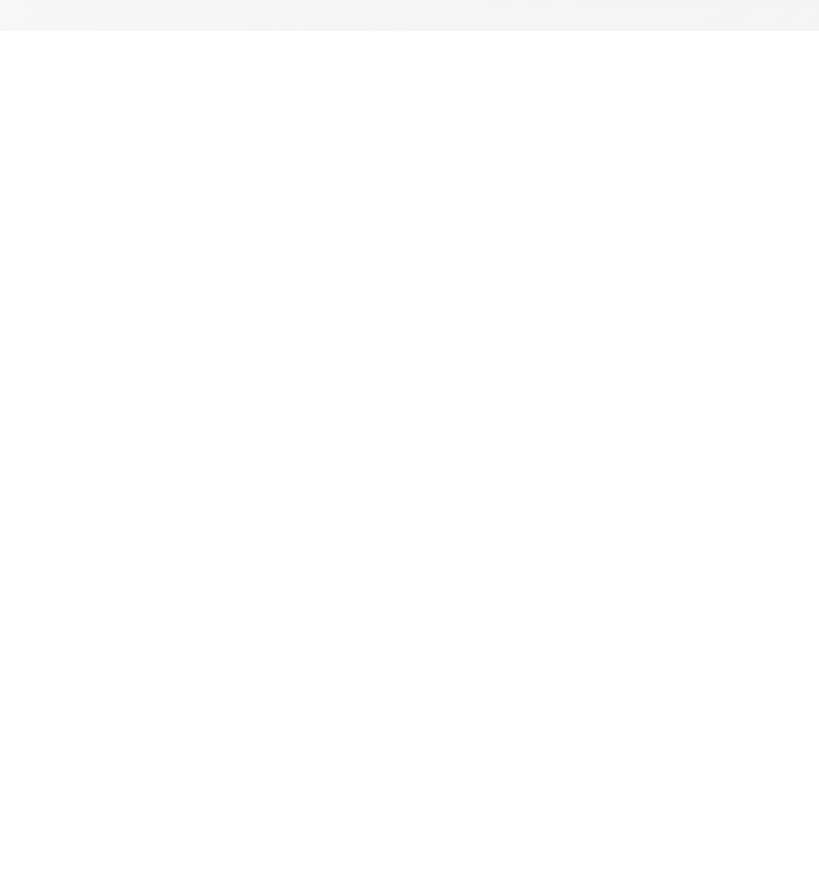
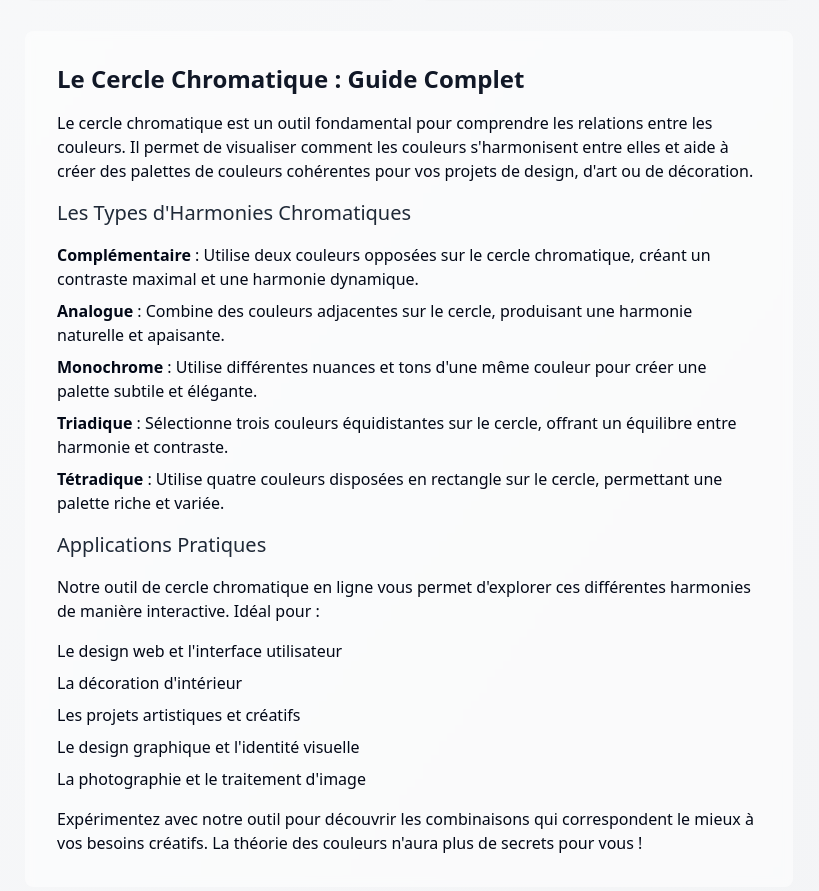
Before and after one commit to Digitizfr/colorwheel-explorer, a React (Vite) app: page / in a window 1280 px wide. Shown: the part 789-1680 px from the top of the page, without its empty margins (231-1050 px from the left). Before the commit the page ends 820 px from the top, so only its background shows below. Built offline with nearby package versions, Linux system fonts and the light colour scheme.

Commit message:
Add descriptive text below color wheel
Added a descriptive text section below the color wheel component to enhance site SEO and provide additional context for users.
[skip gpt_engineer]

```diff
--- a/src/pages/Index.tsx
+++ b/src/pages/Index.tsx
@@ -101,7 +101,6 @@ const Index = () => {
         </header>
 
         <div className="grid md:grid-cols-2 gap-6">
-          {/* Colonne de gauche : Sélection de couleur et type d'harmonie */}
           <div className="space-y-6">
             <Card className="p-6 backdrop-blur-sm bg-white/50">
               <h2 className="text-lg font-semibold mb-4">1. Choisissez votre couleur</h2>
@@ -145,7 +144,6 @@ const Index = () => {
             </Card>
           </div>
 
-          {/* Colonne de droite : Affichage des couleurs */}
           <div>
             <Card className="p-6 backdrop-blur-sm bg-white/50 h-full">
               <h2 className="text-lg font-semibold mb-4">Votre palette de couleurs</h2>
@@ -157,6 +155,36 @@ const Index = () => {
             </Card>
           </div>
         </div>
+
+        <section className="prose prose-gray max-w-none mt-12 bg-white/50 backdrop-blur-sm rounded-lg p-8 space-y-4">
+          <h2 className="text-2xl font-semibold text-gray-900">Le Cercle Chromatique : Guide Complet</h2>
+
+          <p>Le cercle chromatique est un outil fondamental pour comprendre les relations entre les couleurs. Il permet de visualiser comment les couleurs s'harmonisent entre elles et aide à créer des palettes de couleurs cohérentes pour vos projets de design, d'art ou de décoration.</p>
+
+          <h3 className="text-xl font-medium text-gray-800">Les Types d'Harmonies Chromatiques</h3>
+
+          <ul className="space-y-2">
+            <li><strong>Complémentaire</strong> : Utilise deux couleurs opposées sur le cercle chromatique, créant un contraste maximal et une harmonie dynamique.</li>
+            <li><strong>Analogue</strong> : Combine des couleurs adjacentes sur le cercle, produisant une harmonie naturelle et apaisante.</li>
+            <li><strong>Monochrome</strong> : Utilise différentes nuances et tons d'une même couleur pour créer une palette subtile et élégante.</li>
+            <li><strong>Triadique</strong> : Sélectionne trois couleurs équidistantes sur le cercle, offrant un équilibre entre harmonie et contraste.</li>
+            <li><strong>Tétradique</strong> : Utilise quatre couleurs disposées en rectangle sur le cercle, permettant une palette riche et variée.</li>
+          </ul>
+
+          <h3 className="text-xl font-medium text-gray-800">Applications Pratiques</h3>
+
+          <p>Notre outil de cercle chromatique en ligne vous permet d'explorer ces différentes harmonies de manière interactive. Idéal pour :</p>
+
+          <ul className="space-y-2">
+            <li>Le design web et l'interface utilisateur</li>
+            <li>La décoration d'intérieur</li>
+            <li>Les projets artistiques et créatifs</li>
+            <li>Le design graphique et l'identité visuelle</li>
+            <li>La photographie et le traitement d'image</li>
+          </ul>
+
+          <p>Expérimentez avec notre outil pour découvrir les combinaisons qui correspondent le mieux à vos besoins créatifs. La théorie des couleurs n'aura plus de secrets pour vous !</p>
+        </section>
       </div>
     </div>
   );
```
